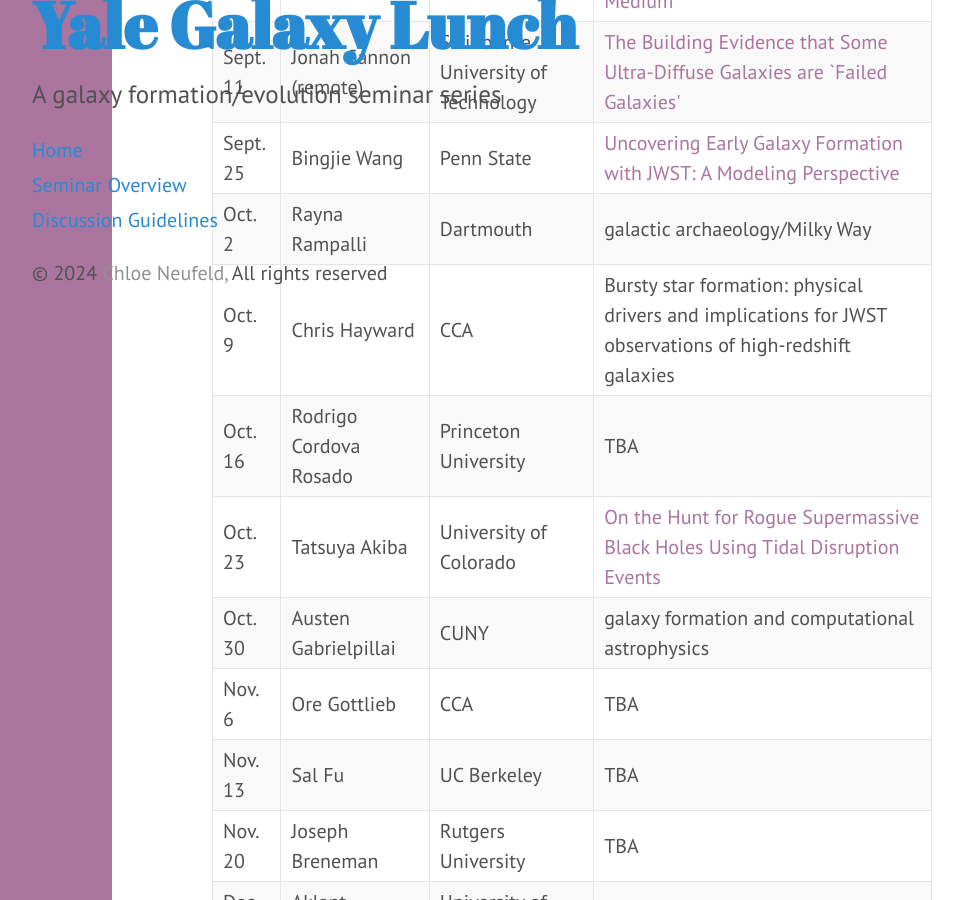
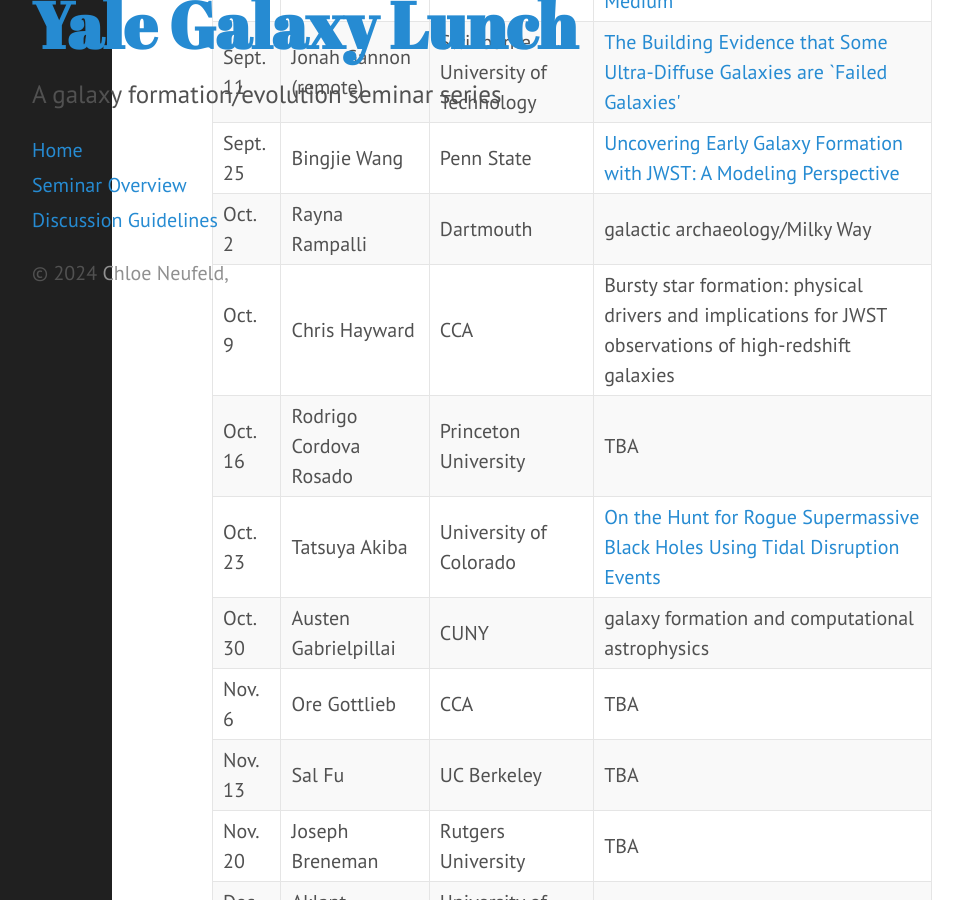
Before and after one commit to yalegalaxylunch/yalegalaxylunch.github.io, a Jekyll site: the page built from index.html, in a window 1280 px wide and 900 px high, scrolled down 572 px. Shown: the whole window, without its empty margins (248-1211 px from the left). Built offline with Jekyll 4.4.1, drawn with Linux system fonts in a browser that asks for light colours; the list of posts is cut into pages by our own code.

```diff
--- a/_includes/sidebar.html
+++ b/_includes/sidebar.html
@@ -30,7 +30,7 @@
 
     <p>&copy; {{ site.time | date: '%Y' }} <a href="{{ site.author.url }}" style="color: #909090">
       {{ site.author.name }},
-    </a> All rights reserved
+    </a>
     </p>
   </div>
 </div>
--- a/_layouts/default.html
+++ b/_layouts/default.html
@@ -3,7 +3,7 @@
 
   {% include head.html %}
 
-  <body class="theme-base-0e">
+  <body>
 
     {% include sidebar.html %}
 
```
